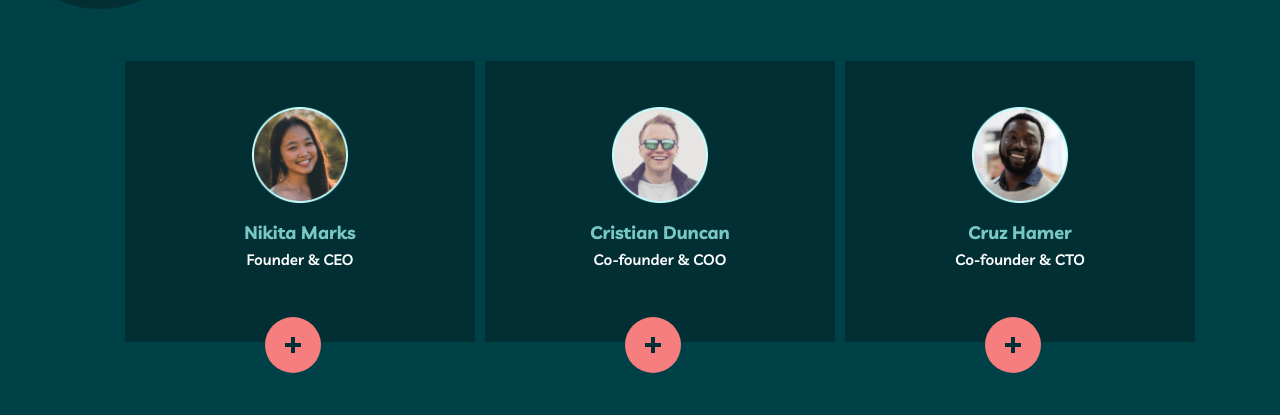
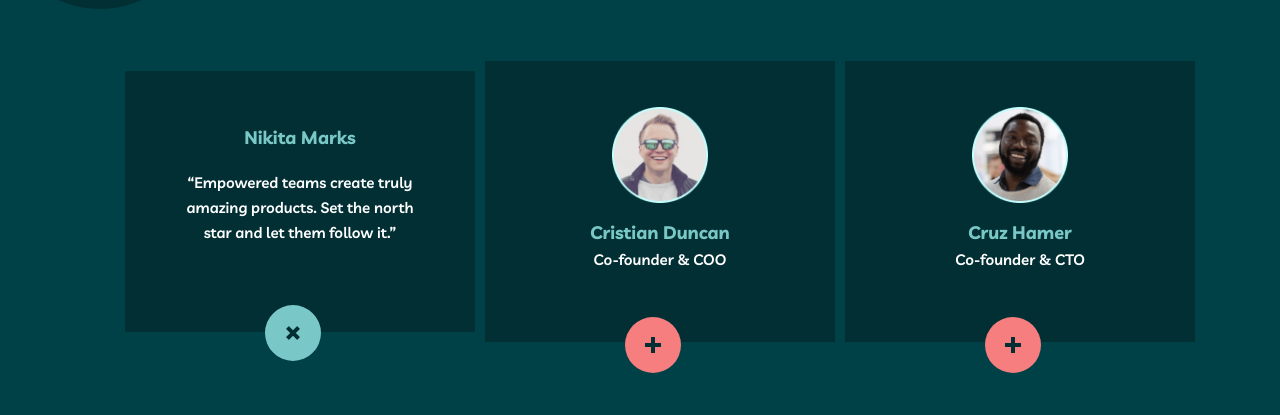
Before and after one commit to Khay1tov56/Myteam-2-nurillo, a plain HTML site: page about.html in a window 1280 px wide. Both pictures are taken after a click on the button 293 px from the left and 1175 px from the top of the page. Shown: the part 831-1246 px from the top of the page. Drawn offline with Linux system fonts and the light colour scheme.

Commit message:
add js file

```diff
--- a/about.html
+++ b/about.html
@@ -378,7 +378,8 @@
       </footer>
       <!-- End of Footer Section-->
 
-      <!-- end all  -->
+
+      <script src="./js/main.js"></script>
 </body>
 
 </html>
--- a/css/main.css
+++ b/css/main.css
@@ -393,12 +393,14 @@ body {
   padding: 76px 0;
   background-color: var(--main--text-main-color);
 }
+
 .article-h2andlink-box {
   position: relative;
   display: flex;
   align-items: center;
   justify-content: space-evenly;
 }
+
 .article-h2andlink-box::before {
   position: absolute;
   top: -30%;
@@ -410,6 +412,7 @@ body {
   background-repeat: no-repeat;
   content: "";
 }
+
 .article-h2andlink-box__h2 {
   margin: 0;
   font-weight: 700;
@@ -417,6 +420,7 @@ body {
   line-height: 48px;
   color: #012F34;
 }
+
 .article-h2andlink-box__link {
   padding: 10px 32px;
   line-height: 28px;
@@ -425,10 +429,12 @@ body {
   border: 2px solid #012F34;
   border-radius: 24px;
 }
+
 .article-h2andlink-box__link:hover {
   color: var(--main-text-color);
   background-color: #012F34;
 }
+
 /* end article part */
 /* start footer part */
 .footer-intro {
@@ -436,14 +442,17 @@ body {
   background-color: #002529;
   padding: 48px 0;
 }
+
 .footer-box {
   display: flex;
 }
+
 .footer-box__logo-and-links {
   width: 160px;
   display: flex;
   flex-direction: column;
 }
+
 .footer-box__links-list {
   padding-left: 0;
   list-style: none;
@@ -451,18 +460,22 @@ body {
   align-items: center;
   justify-content: space-between;
 }
+
 .footer-box__links {
   margin-top: 25px;
   text-decoration: none;
   line-height: 28px;
   color: var(--main-text-color);
 }
+
 .footer-box__links:hover {
   color: var(--main--text-main-color);
 }
+
 .footer-box-middle-things {
   margin-left: 125px;
 }
+
 .foot-middle-things__info {
   margin: 0;
   text-decoration: none;
@@ -471,23 +484,28 @@ body {
   color: var(--main-text-color);
   opacity: 0.6;
 }
+
 .footer-box__iconsandp {
   margin-left: auto;
   display: flex;
   flex-direction: column;
   align-items: flex-end;
 }
+
 .footer-box__social-icons {
   width: 105px;
   display: flex;
   justify-content: space-between;
 }
+
 .footer-box__icons-link {
   color: var(--main-text-color);
 }
+
 .footer-box__icons-link:hover {
   color: var(--main--text-main-color);
 }
+
 .footer-box__icons-p {
   margin-top: 51px;
   font-size: 15px;
@@ -496,46 +514,47 @@ body {
   color: var(--main-text-color);
   opacity: 0.6;
 }
+
 /* end footer part */
 /* Start about-hero */
 
-#about-hero{
+#about-hero {
   background-image: url(../images/Group\ 9.svg);
   background-repeat: no-repeat;
   background-position: calc(50% + 675px) calc(100% + 0px);
-  background-color:var(--main-bg-color);
+  background-color: var(--main-bg-color);
   padding: 46px 0 272px 0;
 }
 
 
-.about-hero__part{
+.about-hero__part {
   display: flex;
   justify-content: space-between;
-  align-items:flex-start;
+  align-items: flex-start;
 
 }
 
-.about-hero__title-box{
+.about-hero__title-box {
   width: 350px;
   height: 100px;
 }
 
-.about-hero__title{
+.about-hero__title {
   font-family: 'Livvic';
   font-style: normal;
   font-weight: 700;
   font-size: 64px;
   line-height: 100px;
   margin: 0;
-color:var(--main-text-color);
+  color: var(--main-text-color);
 }
 
-.about-hero__text-box{
+.about-hero__text-box {
   width: 732px;
   height: 112px;
 }
 
-.about-hero__text-box::before{
+.about-hero__text-box::before {
   content: '';
   width: 50px;
   height: 4px;
@@ -543,15 +562,16 @@ color:var(--main-text-color);
   display: block;
 }
 
-.about-hero__text{
+.about-hero__text {
   padding-top: 40px;
   font-family: 'Livvic';
   font-style: normal;
   font-weight: 600;
   font-size: 18px;
   line-height: 28px;
-color:var(--main-text-color);
+  color: var(--main-text-color);
 }
+
 /* End of About Hero Section  */
 
 /* Start Director Part */
@@ -632,8 +652,7 @@ color:var(--main-text-color);
   text-align: center;
 }
 
-.director-item--active
-.director-item__info-page {
+.director-item--active .director-item__info-page {
   display: block;
 }
 
@@ -694,9 +713,11 @@ color:var(--main-text-color);
   padding: 140px 0;
   background-color: #012F34;
 }
+
 .clients-bg {
   position: relative;
 }
+
 .clients-bg::before {
   position: absolute;
   top: -86%;
@@ -708,6 +729,7 @@ color:var(--main-text-color);
   background-repeat: no-repeat;
   content: "";
 }
+
 .clients-part__big-word {
   margin: 0 0 70px 0;
   font-weight: 700;
@@ -716,24 +738,28 @@ color:var(--main-text-color);
   text-align: center;
   color: #FFFFFF;
 }
+
 .clients-part__clients-list {
   padding-left: 0;
   list-style: none;
   display: flex;
   justify-content: space-between;
 }
+
 /* end about us page's clients part */
 /* start article part */
 .last-s-article-box {
   padding: 76px 0;
   background-color: var(--main--text-main-color);
 }
+
 .article-h2andlink-box {
   position: relative;
   display: flex;
   align-items: center;
   justify-content: space-evenly;
 }
+
 .article-h2andlink-box::before {
   position: absolute;
   top: -30%;
@@ -745,6 +771,7 @@ color:var(--main-text-color);
   background-repeat: no-repeat;
   content: "";
 }
+
 .article-h2andlink-box__h2 {
   margin: 0;
   font-weight: 700;
@@ -752,6 +779,7 @@ color:var(--main-text-color);
   line-height: 48px;
   color: #012F34;
 }
+
 .article-h2andlink-box__link {
   padding: 10px 32px;
   line-height: 28px;
@@ -760,10 +788,12 @@ color:var(--main-text-color);
   border: 2px solid #012F34;
   border-radius: 24px;
 }
+
 .article-h2andlink-box__link:hover {
   color: var(--main-text-color);
   background-color: #012F34;
 }
+
 /* end article part */
 /* start footer part */
 .footer-intro {
@@ -771,33 +801,41 @@ color:var(--main-text-color);
   background-color: #002529;
   padding: 48px 0;
 }
+
 .footer-box {
   display: flex;
 }
+
 .footer-box__logo-and-links {
   width: 160px;
   display: flex;
   flex-direction: column;
 }
+
 .footer-box__links-list {
-  padding-left: 0;
-  list-style: none;
   display: flex;
   align-items: center;
   justify-content: space-between;
+  margin: 25px 0 0 0;
+  padding-left: 0;
+  list-style: none;
 }
+
 .footer-box__links {
   margin-top: 25px;
   text-decoration: none;
   line-height: 28px;
   color: var(--main-text-color);
 }
+
 .footer-box__links:hover {
   color: var(--main--text-main-color);
 }
+
 .footer-box-middle-things {
   margin-left: 125px;
 }
+
 .foot-middle-things__info {
   margin: 0;
   text-decoration: none;
@@ -806,23 +844,28 @@ color:var(--main-text-color);
   color: var(--main-text-color);
   opacity: 0.6;
 }
+
 .footer-box__iconsandp {
   margin-left: auto;
   display: flex;
   flex-direction: column;
   align-items: flex-end;
 }
+
 .footer-box__social-icons {
   width: 105px;
   display: flex;
   justify-content: space-between;
 }
+
 .footer-box__icons-link {
   color: var(--main-text-color);
 }
+
 .footer-box__icons-link:hover {
   color: var(--main--text-main-color);
 }
+
 .footer-box__icons-p {
   margin-top: 51px;
   font-size: 15px;
@@ -831,4 +874,5 @@ color:var(--main-text-color);
   color: var(--main-text-color);
   opacity: 0.6;
 }
+
 /* end footer part */
--- /dev/null
+++ b/js/main.js
@@ -0,0 +1,10 @@
+let changerLi = document.querySelectorAll(".director-item");
+let changerBtn = document.querySelectorAll('.director-item__changer-btn');
+changerBtn.forEach(function (bnts) {
+    bnts.addEventListener("click", function () {
+        changerLi.forEach(function (item) {
+            item.classList.remove("director-item--active");
+        })
+        bnts.parentElement.classList.add("director-item--active");
+    })
+})
```
Lines whose indentation alone changed are shown as unchanged.
